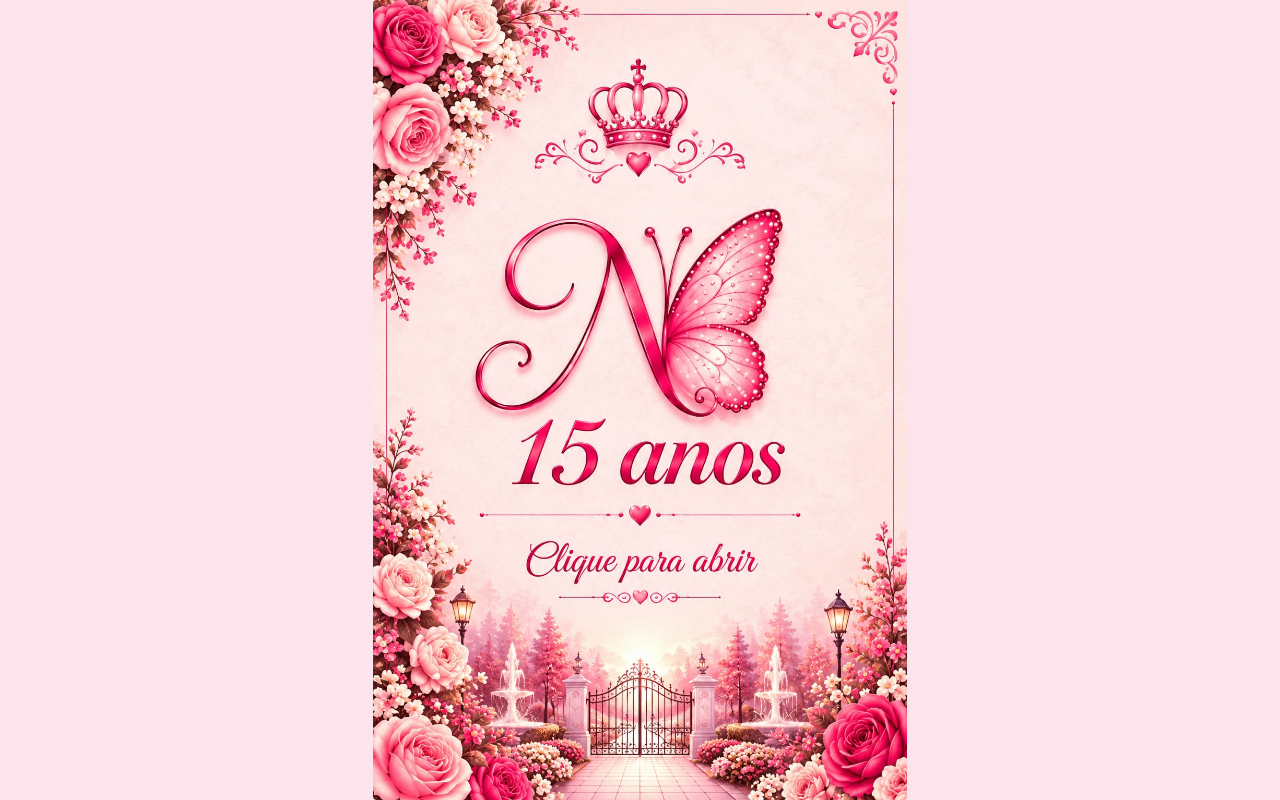
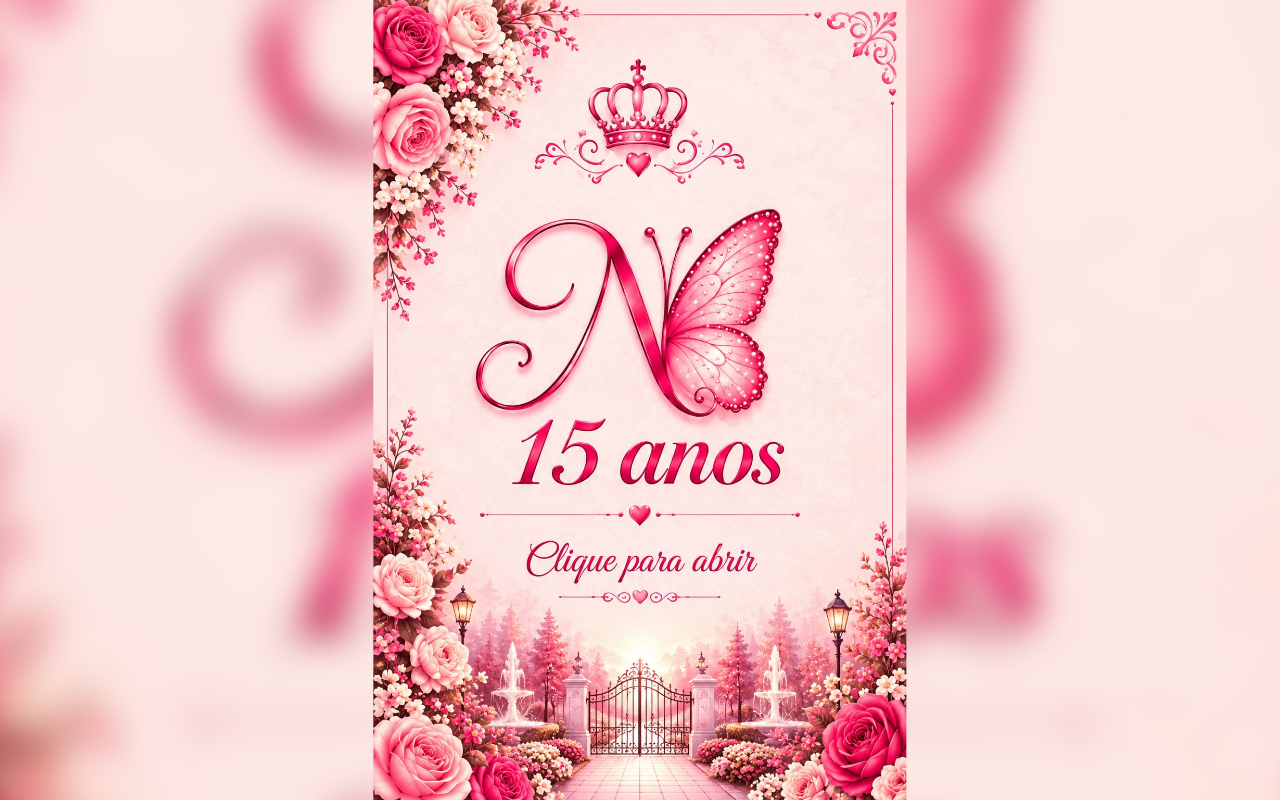
Before and after one commit to estrelagabriela/Convite-de-15-anos, a plain HTML site: page index.html in a window 1280 px wide. Drawn offline with Linux system fonts and the light colour scheme.

Commit message:
Ajuste nas dimensões das imagens

```diff
--- a/index.html
+++ b/index.html
@@ -35,12 +35,12 @@ html, body {
 
 .screen-wrapper {
   position: relative;
-  /* ocupa o máximo possível mantendo a proporção */
-  aspect-ratio: var(--img-ratio);
-  width: min(100%, calc(100vh * 2 / 3));
-  height: auto;
-  max-height: 100%;
-  container-type: inline-size;
+  /* ocupa a tela inteira do aparelho */
+  width: 100vw;
+  height: 100vh;
+  height: 100dvh;
+  container-type: size;
+  overflow: hidden;
 }
 
 /* TELAS */
@@ -48,23 +48,31 @@ html, body {
   display: none;
   position: absolute;
   inset: 0;
-  background-size: cover;
-  background-repeat: no-repeat;
-  background-position: center;
-  border-radius: 4px;
   overflow: hidden;
+  /* quanto da largura da arte precisa continuar visível (corta só as laterais decorativas) */
+  --min-visible: 0.85;
 }
-/* Imagem de fundo via <img> para controle total */
-.screen-bg {
+/* Fundo desfocado da própria arte: preenche qualquer sobra sem faixa lisa */
+.screen::before {
+  content: '';
   position: absolute;
-  inset: 0;
-  width: 100%;
-  height: 100%;
-  object-fit: cover;
-  object-position: center;
-  display: block;
-  pointer-events: none;
-  user-select: none;
+  inset: -40px;
+  background: var(--bg) center / cover no-repeat;
+  filter: blur(18px);
+  transform: scale(1.1);
+}
+/* Arte principal: sempre 2:3, cresce até preencher a altura do celular,
+   cortando no máximo (1 - --min-visible) da largura nas laterais */
+.art {
+  position: absolute;
+  left: 50%;
+  top: 50%;
+  --art-h: min(100cqh, 100cqw * 1.5 / var(--min-visible));
+  height: var(--art-h);
+  width: calc(var(--art-h) * 2 / 3);
+  transform: translate(-50%, -50%);
+  background: var(--bg) center / cover no-repeat;
+  container-type: inline-size;
 }
 
 .active {
@@ -119,7 +127,8 @@ button {
 
 /* ===== TELA 1 ===== */
 #screen1 {
-  background-image: url('imagemfundo01.jpeg');
+  --bg: url('imagemfundo01.jpeg');
+  --min-visible: 0.70;
 }
 
 .btn-open {
@@ -133,7 +142,8 @@ button {
 
 /* ===== TELA 2 ===== */
 #screen2 {
-  background-image: url('imagemfundo02.jpeg');
+  --bg: url('imagemfundo02.jpeg');
+  --min-visible: 0.80;
 }
 
 /* Os quatro botões ficam lado a lado, cobrindo ícone + legenda.
@@ -175,19 +185,22 @@ button {
 
 /* ===== TELA 4 ===== */
 #screen4 {
-  background-image: url('imagemfundo04.jpeg');
+  --bg: url('imagemfundo04.jpeg');
+  --min-visible: 0.90;
 }
 
 /* ===== TELA 3 ===== */
 #screen3 {
-  background-image: url('imagemfundo03.jpeg');
+  --bg: url('imagemfundo03.jpeg');
+  --min-visible: 0.84;
 }
 
 .btn-back {
-  left: 4%;
-  top: 4%;
-  width: 11%;
-  height: 6%;
+  z-index: 2;
+  left: max(12px, 3cqw);
+  top: max(12px, 2.5cqh);
+  width: 44px;
+  height: 44px;
   background: rgba(255,255,255,0.75);
   backdrop-filter: blur(4px);
   border-radius: 50%;
@@ -225,11 +238,14 @@ button { outline: 2px solid red !important; }
 
     <!-- TELA 1 -->
     <div id="screen1" class="screen active">
-      <button class="btn-open" onclick="goTo(2)" aria-label="Abrir convite"></button>
+      <div class="art">
+        <button class="btn-open" onclick="goTo(2)" aria-label="Abrir convite"></button>
+      </div>
     </div>
 
     <!-- TELA 2 -->
     <div id="screen2" class="screen">
+      <div class="art">
       <button class="btn-whatsapp"
         onclick="window.open('https://wa.me/+559492094696')"
         aria-label="Confirmar presença pelo WhatsApp">
@@ -251,15 +267,18 @@ button { outline: 2px solid red !important; }
       </button>
 
       <div class="rsvp-deadline">Por favor confirmar presença até 13/01</div>
+      </div>
     </div>
 
     <!-- TELA 3 -->
     <div id="screen3" class="screen">
+      <div class="art"></div>
       <button class="btn-back" onclick="goTo(2)" aria-label="Voltar">&#8592;</button>
     </div>
 
     <!-- TELA 4 -->
     <div id="screen4" class="screen">
+      <div class="art"></div>
       <button class="btn-back" onclick="goTo(2)" aria-label="Voltar">&#8592;</button>
     </div>
 
```
